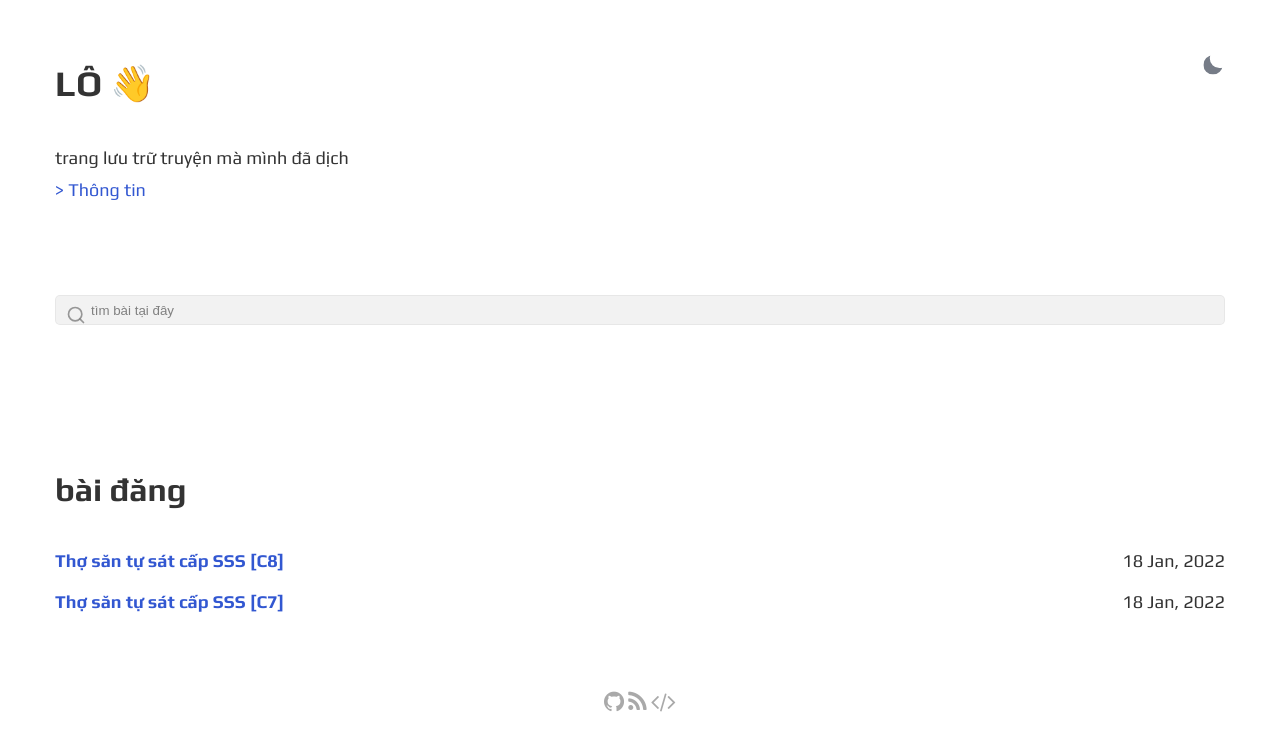
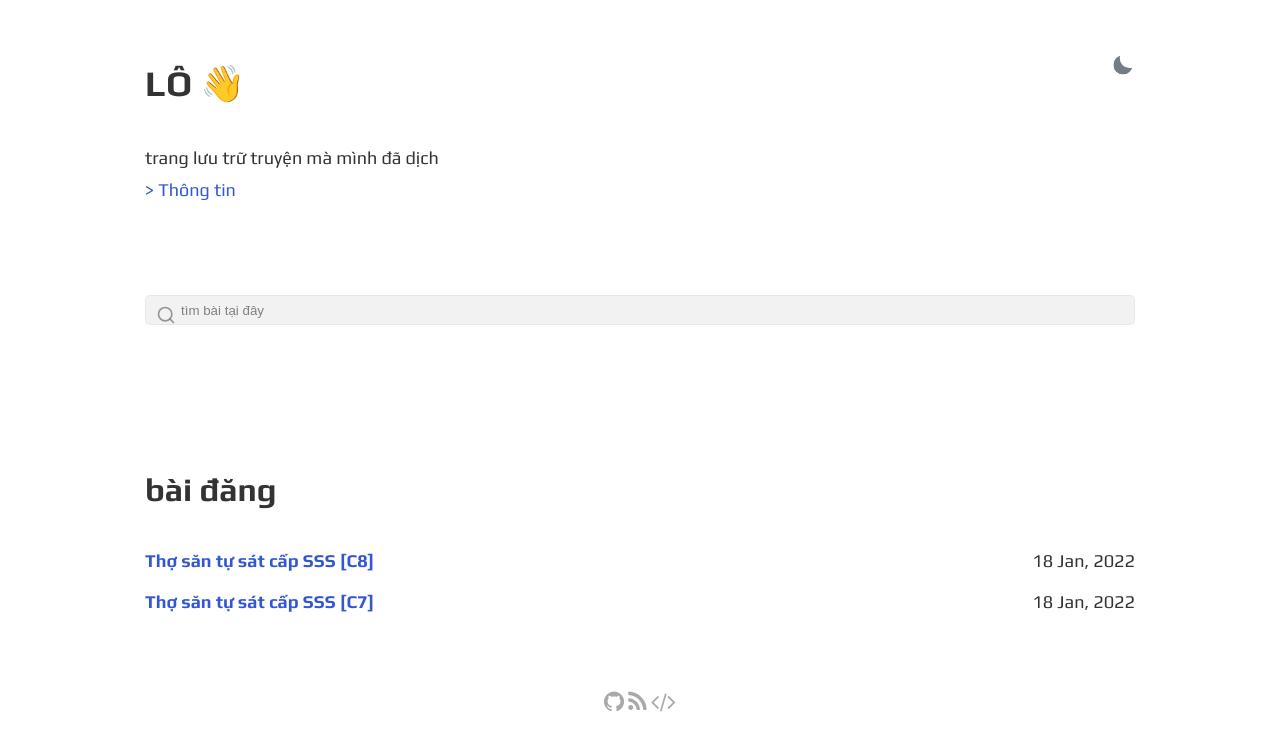
Before and after one commit to kuhekin/gesko, a Jekyll site: the page built from index.html, in a window 1280 px wide. Shown: the top 751 px of the page. Built offline with Jekyll 4.4.1, drawn with Linux system fonts in a browser that asks for light colours.

Commit message:
Update _main.scss

```diff
--- a/_sass/_main.scss
+++ b/_sass/_main.scss
@@ -368,7 +368,7 @@ time {
 
 main {
 	display: flex;
-	max-width: 67rem;
+	max-width: 57rem;
 	margin: -5rem auto 0;
 	padding: 1.4rem 1rem;
 	flex-direction: column;
```
